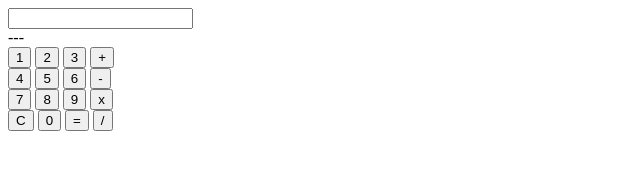
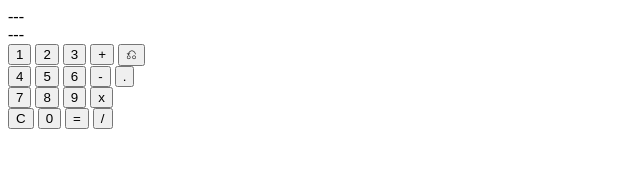
Before and after one commit to bagir-kaff/calculator, a plain HTML site: page index.html in a window 1280 px wide. Shown: the whole page, without its empty margins (0-640 px from the left). Drawn offline with Linux system fonts and the light colour scheme.

Commit message:
Add decimal and backspace button

```diff
--- a/index.html
+++ b/index.html
@@ -7,22 +7,23 @@
     <title>Calculator</title>
 </head>
 <body>
-    <input class="operation">
-    <!-- <div class="result">---</div> -->
-    <div class='container'>
+    <!-- <div class='container'> -->
         <div class="inner-container">
+            <div class="object">---</div>
             <div class="result">---</div>
             <div class="box">
                 <button class="button one number">1</button>
                 <button class="button two number">2</button>
                 <button class="button three number">3</button>
                 <button class="button operator">+</button>
+                <button class="button backspace">&#9100</button>
             </div>
             <div class="box">
                 <button class="button four number">4</button>
                 <button class="button five number">5</button>
                 <button class="button six number">6</button>
                 <button class="button operator">-</button>
+                <button class="button decimal">.</button>
             </div>
             <div class="box">
                 <button class="button seven number">7</button>
```
